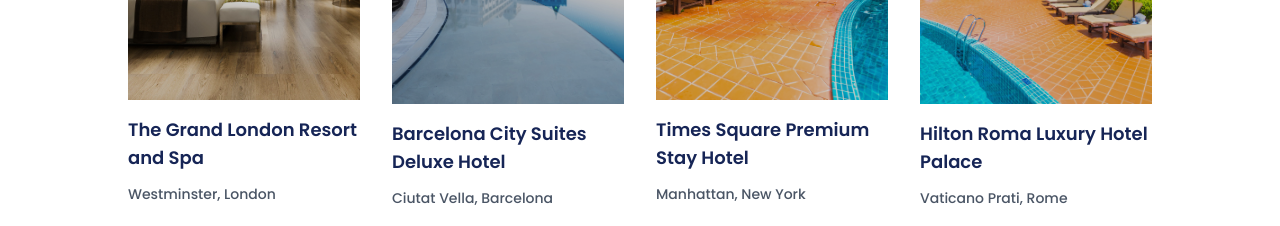
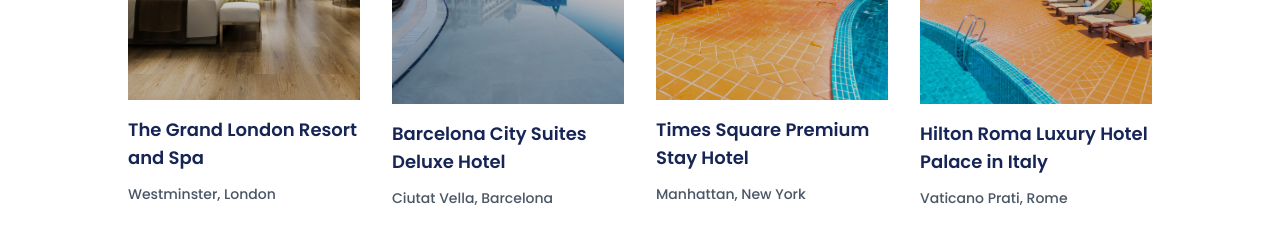
Before and after one commit to jlgit/travel, a Next.js app: page / in a window 1280 px wide. Shown: the part 2000-2226 px from the top of the page. Built offline with nearby package versions, Linux system fonts and the light colour scheme.

Commit message:
Update data.ts

```diff
--- a/data/data.ts
+++ b/data/data.ts
@@ -81,7 +81,7 @@ export const hotelsData = [
   {
     id: 4,
     image: "/images/h4.jpg",
-    name: "Hilton Roma Luxury Hotel Palace",
+    name: "Hilton Roma Luxury Hotel Palace in Italy",
     location: "Vaticano Prati, Rome",
     rating: 4.5,
     reviews: "2,876",
```
